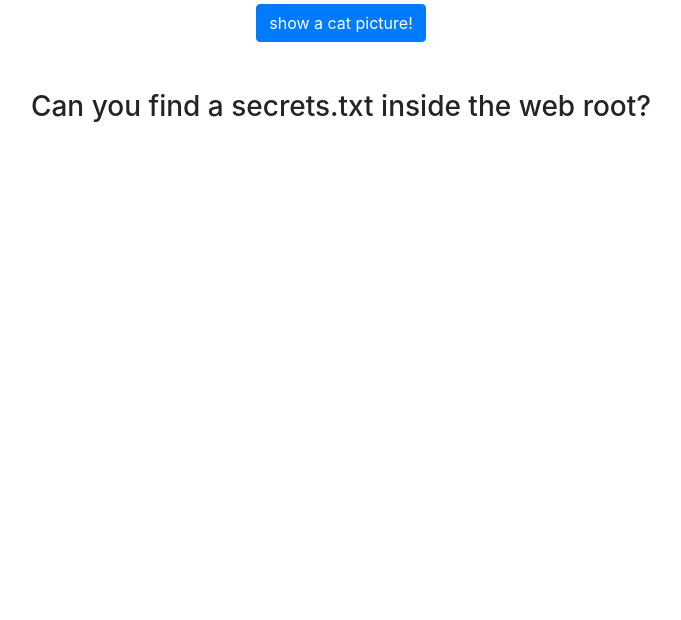
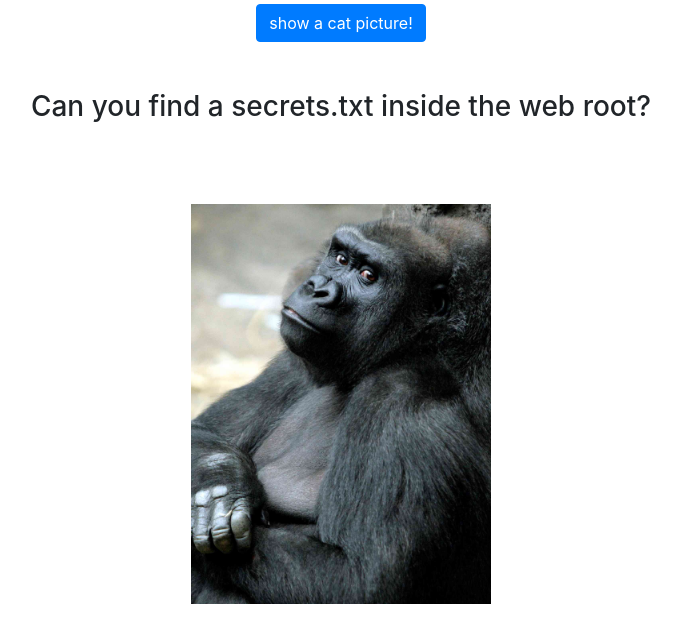
Before and after one commit to gorigorisensei/gorisenVulnerableApp, a Flask app: page /find_secret in a window 1280 px wide. Shown: the part 180-800 px from the top of the page, without its empty margins (299-980 px from the left). Run offline with Flask 3, Linux system fonts and the light colour scheme; some libraries are stand-ins or nearby versions.

Commit message:
added a gori image

```diff
--- a/gorisenVulnApp/website/__init__.py
+++ b/gorisenVulnApp/website/__init__.py
@@ -3,6 +3,7 @@ from flask import Flask
 from flask_sqlalchemy import SQLAlchemy
 from os import path
 from flask_login import LoginManager
+
 
 #define a database
 db = SQLAlchemy()
--- a/gorisenVulnApp/website/templates/base.html
+++ b/gorisenVulnApp/website/templates/base.html
@@ -78,6 +78,14 @@
     <div class ="container">
         {% block content %}
         {% endblock %}
+
+      <br>
+      <br>
+      <br>
+
+        <div style="text-align: center;">
+          <img src="/static/gori.jpg" width="300" height="400" class="center" >
+        </div>
     </div>
 
 
@@ -114,5 +122,7 @@
 </script>
 {% endblock %}
 
+
+
   </body>
 </html>
```
Also changed, not shown: gorisenVulnApp/instance/database.db, gorisenVulnApp/website/static/gori.jpg (added).
